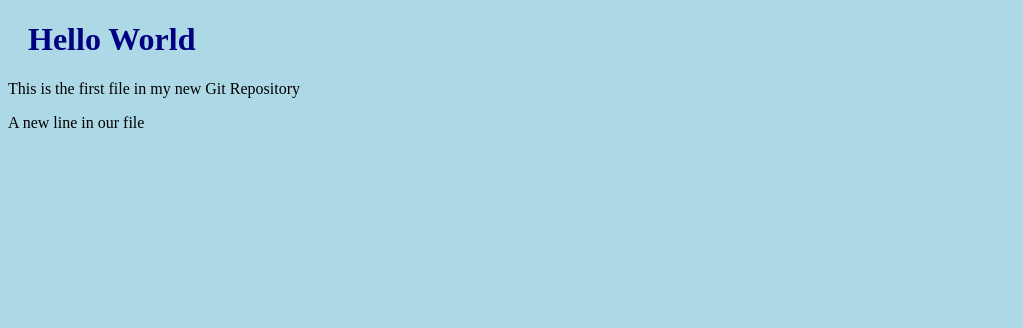
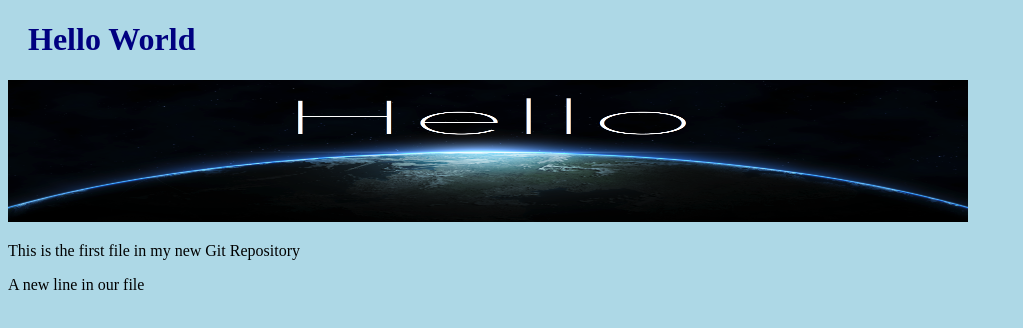
Before and after one commit to Lnxwinters/Hello-World, a plain HTML site: page index.html in a window 1280 px wide. Shown: the whole page, without its empty margins (0-1023 px from the left). Drawn offline with Linux system fonts and the light colour scheme.

Commit message:
Added image to Hello World

```diff
--- a/index.html
+++ b/index.html
@@ -6,6 +6,10 @@
     </head>
     <body>
         <h1>Hello World</h1>
+        <div>
+            <img src="hello_world.png" alt="Hello World in Space" width="104" height="142"
+            style="width: 100%; max-width: 960px;"
+        </div>
         <p>This is the first file in my new Git Repository </p>
         <p>A new line in our file</p>
     </body>
```
Also changed, not shown: hello_world.png (added).
